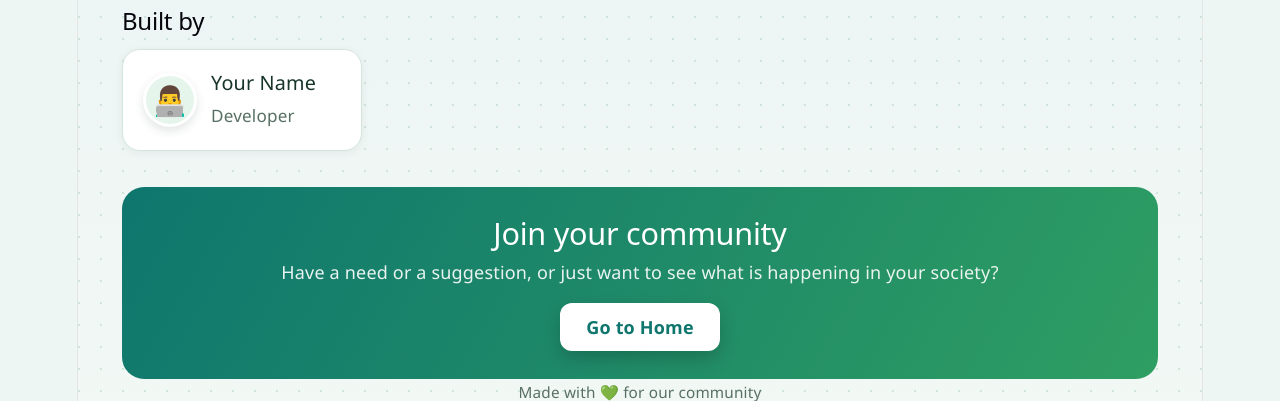
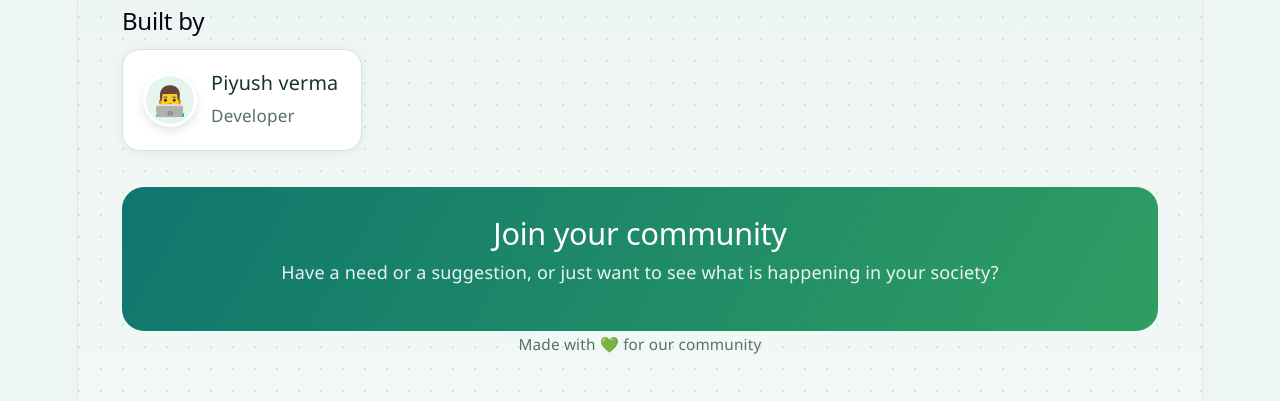
Before and after one commit to piyush-2416/MyCommunity, a React (Vite) app in the folder Frontend-Side/: page /About in a window 1280 px wide. Shown: the part 2140-2541 px from the top of the page. Built offline with nearby package versions, Linux system fonts and the light colour scheme; no server answers.

Commit message:
Update team member name in About.jsx

```diff
--- a/Frontend-Side/src/Pages/About.jsx
+++ b/Frontend-Side/src/Pages/About.jsx
@@ -23,7 +23,7 @@ const STEPS = [
 ];
 
 // Add your name and role here
-const TEAM = [{ name: "Your Name", role: "Developer", emoji: "👨‍💻" }];
+const TEAM = [{ name: "Piyush verma", role: "Developer", emoji: "👨‍💻" }];
 
 // ─── Scroll reveal ───────────────────────────────────────────
 function Reveal({ children, delay = 0, className = "" }) {
@@ -208,8 +208,7 @@ function About() {
           <section className="ab-cta">
             <h2>Join your community</h2>
             <p>Have a need or a suggestion, or just want to see what is happening in your society?</p>
-            <Link to="/" className="ab-btn">Go to Home</Link>
-          </section>
+           </section>
         </Reveal>
 
         <p className="ab-foot">Made with 💚 for our community</p>
```
